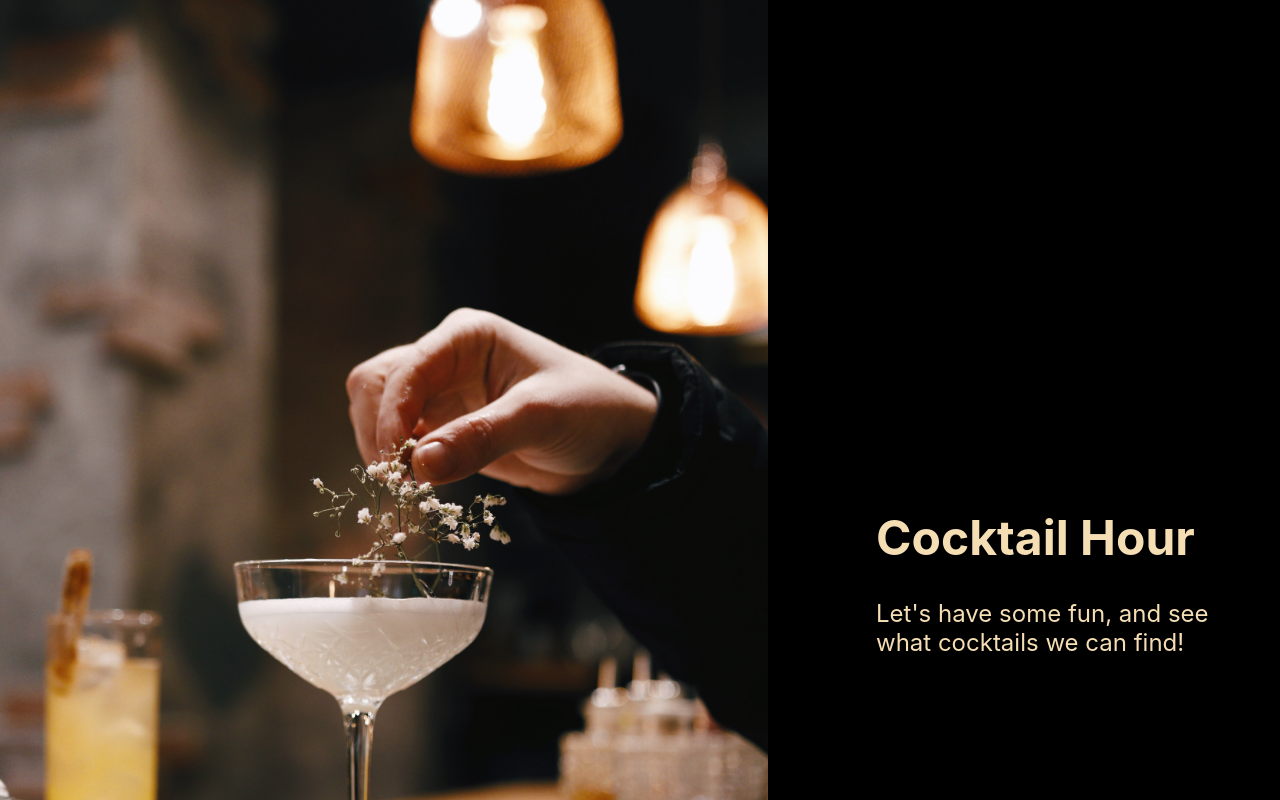
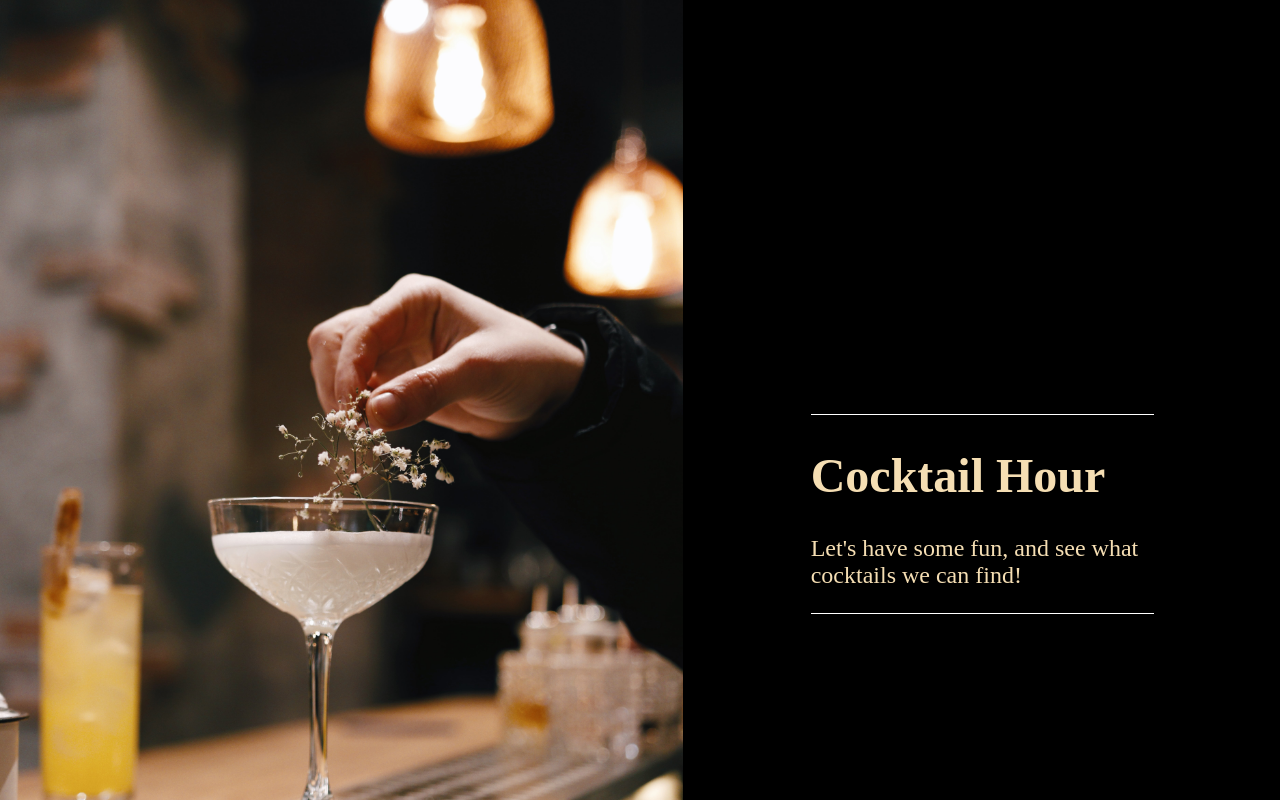
Before and after one commit to angelinaturchyn/cocktail-search, a React (Create React App) app: page / in a window 1280 px wide. Shown: the top 800 px of the page. Built offline with nearby package versions, Linux system fonts and the light colour scheme; the HTML template or start-up script is replaced by a standard one.

Commit message:
added horizontal lines

```diff
--- a/src/components/banner.js
+++ b/src/components/banner.js
@@ -20,8 +20,9 @@ const LeftContainer = styled.div`
 const RightContainer = styled.div`
   width: 30%;
   color: wheat;
-  padding: 20px;
+  padding: 10%;
   font-size: 1.5rem;
+  font-family: 'Lora', serif;
 
   @media only screen and (max-width: 768px) {
        {
@@ -46,9 +47,12 @@ export const Banner = () => {
                     <img src={bannerImg} className="homeImg" alt="Banner Img" style={{ zIndex: '0' }}/>
                 </LeftContainer>
                 <RightContainer>
+                    <hr size="1" width="100%" color="white" align="center" />
                     <h1>Cocktail Hour</h1>
                     <p>Let's have some fun,
-                     and see what cocktails we can find!</p>
+                     and see what cocktails we can find!
+                    </p>
+                    <hr size="1" width="100%" color="white" align="center" />
                 </RightContainer>
             </TopContainer>
             {/*<BottomContainer>*/}
```
